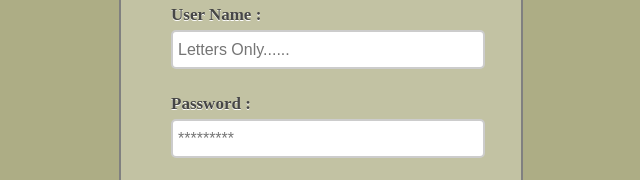
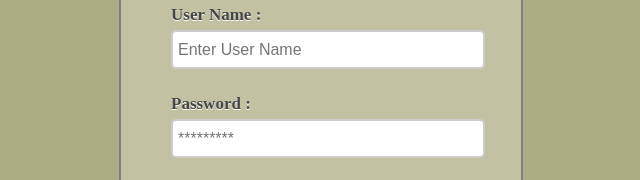
Before and after one commit to mohammadarif2/Log-In-Form-Validation-Using-JavaScript, a plain HTML site: page index.html in a window 1280 px wide. Shown: the part 160-340 px from the top of the page, 319-959 px from the left. Drawn offline with Linux system fonts and the light colour scheme.

Commit message:
Update index.html
enter user name

```diff
--- a/index.html
+++ b/index.html
@@ -15,7 +15,7 @@
 		<form id="form_id" method="post" name="myform">
 		<br>
 			<label>User Name :</label>
-			<input type="text" placeholder= "Letters Only......" name="username" id="username"/>
+			<input type="text" placeholder= "Enter User Name" name="username" id="username"/>
 
 			<label>Password :</label>
 			<input type="password" placeholder= "*********" name="password" id="password"/>
```
